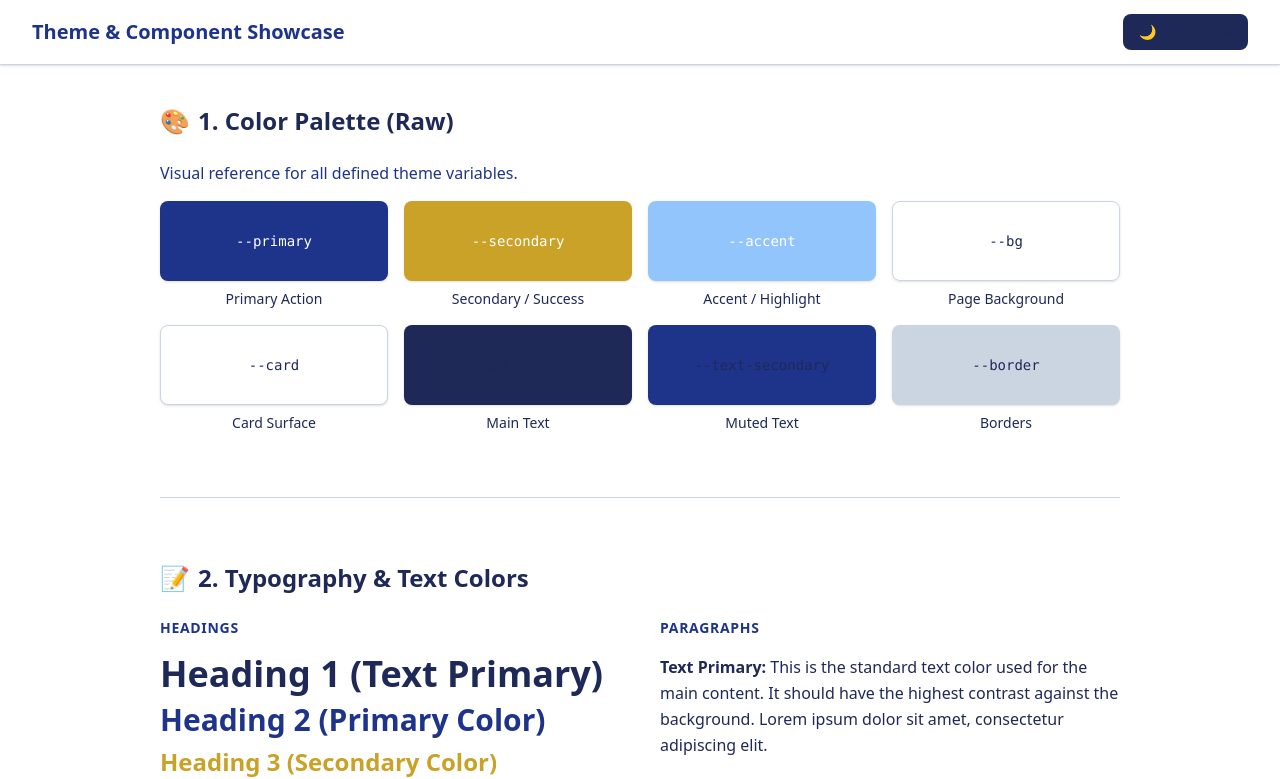
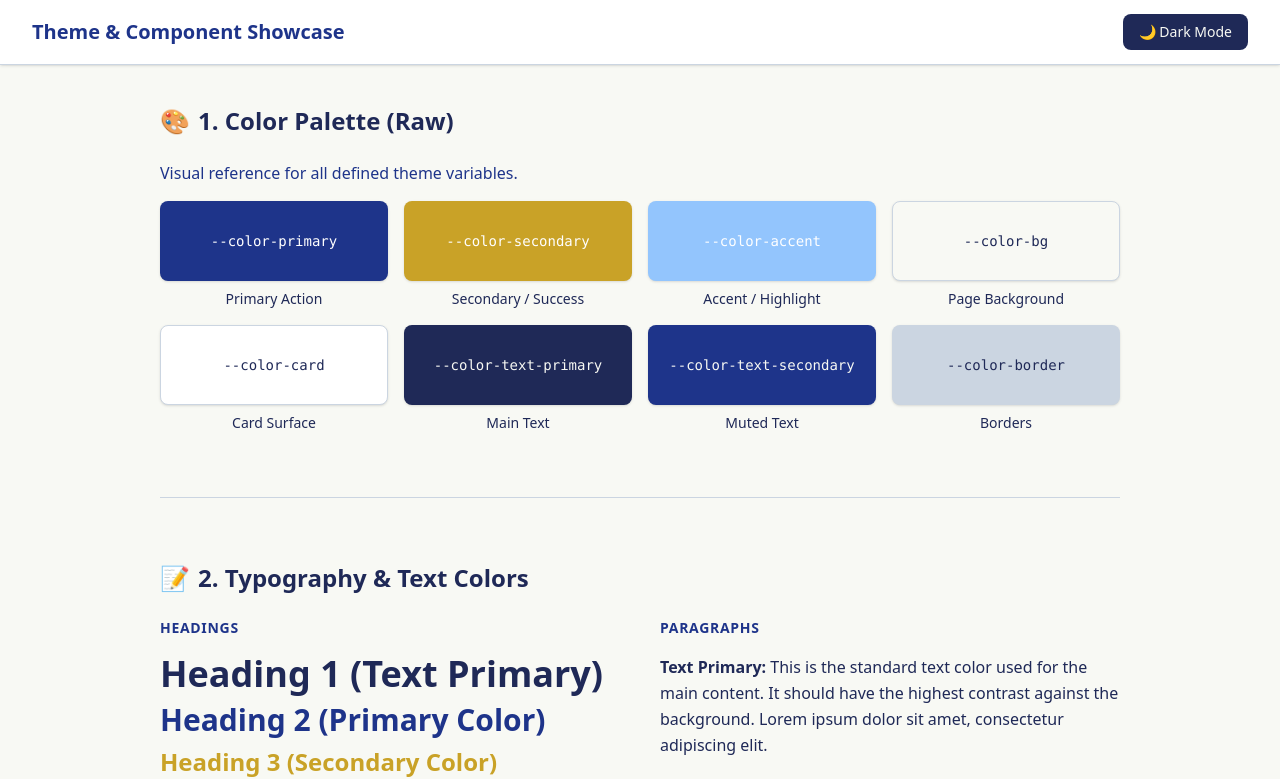
Before and after one commit to ashwanik0777/alumni-portal, a Next.js app: page /demo in a window 1280 px wide. Shown: the top 779 px of the page. Built offline with nearby package versions, Linux system fonts and the light colour scheme.

Commit message:
update files

```diff
--- a/app/demo/page.tsx
+++ b/app/demo/page.tsx
@@ -44,35 +44,35 @@ export default function StyleGuidePage() {
           </p>
           <div className="grid grid-cols-2 md:grid-cols-4 gap-4">
             <div className="space-y-2">
-              <div className="h-20 rounded-lg bg-primary shadow-sm flex items-center justify-center text-white font-mono text-sm">--primary</div>
+              <div className="h-20 rounded-lg bg-primary shadow-sm flex items-center justify-center text-white font-mono text-sm">--color-primary</div>
               <p className="text-sm font-medium text-text-primary text-center">Primary Action</p>
             </div>
             <div className="space-y-2">
-              <div className="h-20 rounded-lg bg-secondary shadow-sm flex items-center justify-center text-white font-mono text-sm">--secondary</div>
+              <div className="h-20 rounded-lg bg-secondary shadow-sm flex items-center justify-center text-white font-mono text-sm">--color-secondary</div>
               <p className="text-sm font-medium text-text-primary text-center">Secondary / Success</p>
             </div>
             <div className="space-y-2">
-              <div className="h-20 rounded-lg bg-accent shadow-sm flex items-center justify-center text-white font-mono text-sm">--accent</div>
+              <div className="h-20 rounded-lg bg-accent shadow-sm flex items-center justify-center text-white font-mono text-sm">--color-accent</div>
               <p className="text-sm font-medium text-text-primary text-center">Accent / Highlight</p>
             </div>
             <div className="space-y-2">
-              <div className="h-20 rounded-lg border border-border bg-background shadow-sm flex items-center justify-center text-text-primary font-mono text-sm">--bg</div>
+              <div className="h-20 rounded-lg border border-border bg-background shadow-sm flex items-center justify-center text-text-primary font-mono text-sm">--color-bg</div>
               <p className="text-sm font-medium text-text-primary text-center">Page Background</p>
             </div>
             <div className="space-y-2">
-              <div className="h-20 rounded-lg border border-border bg-card shadow-sm flex items-center justify-center text-text-primary font-mono text-sm">--card</div>
+              <div className="h-20 rounded-lg border border-border bg-card shadow-sm flex items-center justify-center text-text-primary font-mono text-sm">--color-card</div>
               <p className="text-sm font-medium text-text-primary text-center">Card Surface</p>
             </div>
             <div className="space-y-2">
-              <div className="h-20 rounded-lg bg-text-primary shadow-sm flex items-center justify-center text-background font-mono text-sm">--text-primary</div>
+              <div className="h-20 rounded-lg bg-text-primary shadow-sm flex items-center justify-center text-background font-mono text-sm">--color-text-primary</div>
               <p className="text-sm font-medium text-text-primary text-center">Main Text</p>
             </div>
             <div className="space-y-2">
-              <div className="h-20 rounded-lg bg-text-secondary shadow-sm flex items-center justify-center text-background font-mono text-sm">--text-secondary</div>
+              <div className="h-20 rounded-lg bg-text-secondary shadow-sm flex items-center justify-center text-background font-mono text-sm">--color-text-secondary</div>
               <p className="text-sm font-medium text-text-primary text-center">Muted Text</p>
             </div>
             <div className="space-y-2">
-              <div className="h-20 rounded-lg bg-border shadow-sm flex items-center justify-center text-text-primary font-mono text-sm">--border</div>
+              <div className="h-20 rounded-lg bg-border shadow-sm flex items-center justify-center text-text-primary font-mono text-sm">--color-border</div>
               <p className="text-sm font-medium text-text-primary text-center">Borders</p>
             </div>
           </div>
--- a/app/globals.css
+++ b/app/globals.css
@@ -1,47 +1,22 @@
 @import "tailwindcss";
+
 @theme {
-  --color-primary: var(--primary);
-  --color-secondary: var(--secondary);
-  --color-accent: var(--accent);
-  --color-background: var(--bg);
-  --color-card: var(--card);
-  --color-text-primary: var(--text-primary);
-  --color-text-secondary: var(--text-secondary);
-  --color-border: var(--border);
+  --color-primary: var(--color-primary);
+  --color-secondary: var(--color-secondary);
+  --color-accent: var(--color-accent);
+  --color-background: var(--color-bg);
+  --color-card: var(--color-card);
+  --color-text-primary: var(--color-text-primary);
+  --color-text-secondary: var(--color-text-secondary);
+  --color-border: var(--color-border);
 }
-/*
-:root {
-  --primary: #1E40AF;
-  --secondary: #166534;
-  --accent: #F59E0B;
-  --bg: #F8FAFC;
-  --card: #FFFFFF;
-  --text-primary: #0F172A;
-  --text-secondary: #475569;
-  --border: #E2E8F0;
-}
-
-.dark {
-  --primary: #60A5FA;
-  --secondary: #4ADE80;
-  --accent: #FBBF24;
-  --bg: #020617;
-  --card: #020617;
-  --text-primary: #E5E7EB;
-  --text-secondary: #9CA3AF;
-  --border: #1E293B;
-} */
-
-/* ======================
-   Light Theme (Default)
-====================== */
 
 :root {
   --color-primary: #1E348A;
   --color-secondary: #C9A227;
   --color-accent: #93C5FD;
 
-  --color-bg: #F8F9F4; /* improved */
+  --color-bg: #F8F9F4;
   --color-card: #FFFFFF;
 
   --color-text-primary: #1F2957;
@@ -51,10 +26,6 @@
   --color-border: #CBD5E1;
 }
 
-
-/* ======================
-   Dark Theme
-====================== */
 
 .dark {
   --color-primary: #93C5FD;
@@ -74,6 +45,6 @@
 
 
 body {
-  background-color: var(--bg);
-  color: var(--text-primary);
+  background-color: var(--color-bg);
+  color: var(--color-text-primary);
 }
--- a/app/page.tsx
+++ b/app/page.tsx
@@ -40,14 +40,14 @@ export default function Home() {
         </div>
 
         <div className="grid grid-cols-2 md:grid-cols-4 gap-6">
-          <ColorCard name="Primary" variable="--primary" bgClass="bg-primary" textClass="text-white" />
-          <ColorCard name="Secondary" variable="--secondary" bgClass="bg-secondary" textClass="text-white" />
-          <ColorCard name="Accent" variable="--accent" bgClass="bg-accent" textClass="text-black" />
-          <ColorCard name="Background" variable="--bg" bgClass="bg-background" textClass="text-text-primary" />
-          <ColorCard name="Card" variable="--card" bgClass="bg-card" textClass="text-text-primary" />
-          <ColorCard name="Text Primary" variable="--text-primary" bgClass="bg-text-primary" textClass="text-background" />
-          <ColorCard name="Text Secondary" variable="--text-secondary" bgClass="bg-text-secondary" textClass="text-background" />
-          <ColorCard name="Border" variable="--border" bgClass="bg-border" textClass="text-text-primary" />
+          <ColorCard name="Primary" variable="--color-primary" bgClass="bg-primary" textClass="text-white" />
+          <ColorCard name="Secondary" variable="--color-secondary" bgClass="bg-secondary" textClass="text-white" />
+          <ColorCard name="Accent" variable="--color-accent" bgClass="bg-accent" textClass="text-black" />
+          <ColorCard name="Background" variable="--color-bg" bgClass="bg-background" textClass="text-text-primary" />
+          <ColorCard name="Card" variable="--color-card" bgClass="bg-card" textClass="text-text-primary" />
+          <ColorCard name="Text Primary" variable="--color-text-primary" bgClass="bg-text-primary" textClass="text-background" />
+          <ColorCard name="Text Secondary" variable="--color-text-secondary" bgClass="bg-text-secondary" textClass="text-background" />
+          <ColorCard name="Border" variable="--color-border" bgClass="bg-border" textClass="text-text-primary" />
         </div>
 
         <div className="p-6 rounded-2xl bg-card border border-border shadow-sm space-y-4 transition-colors duration-300">
```
